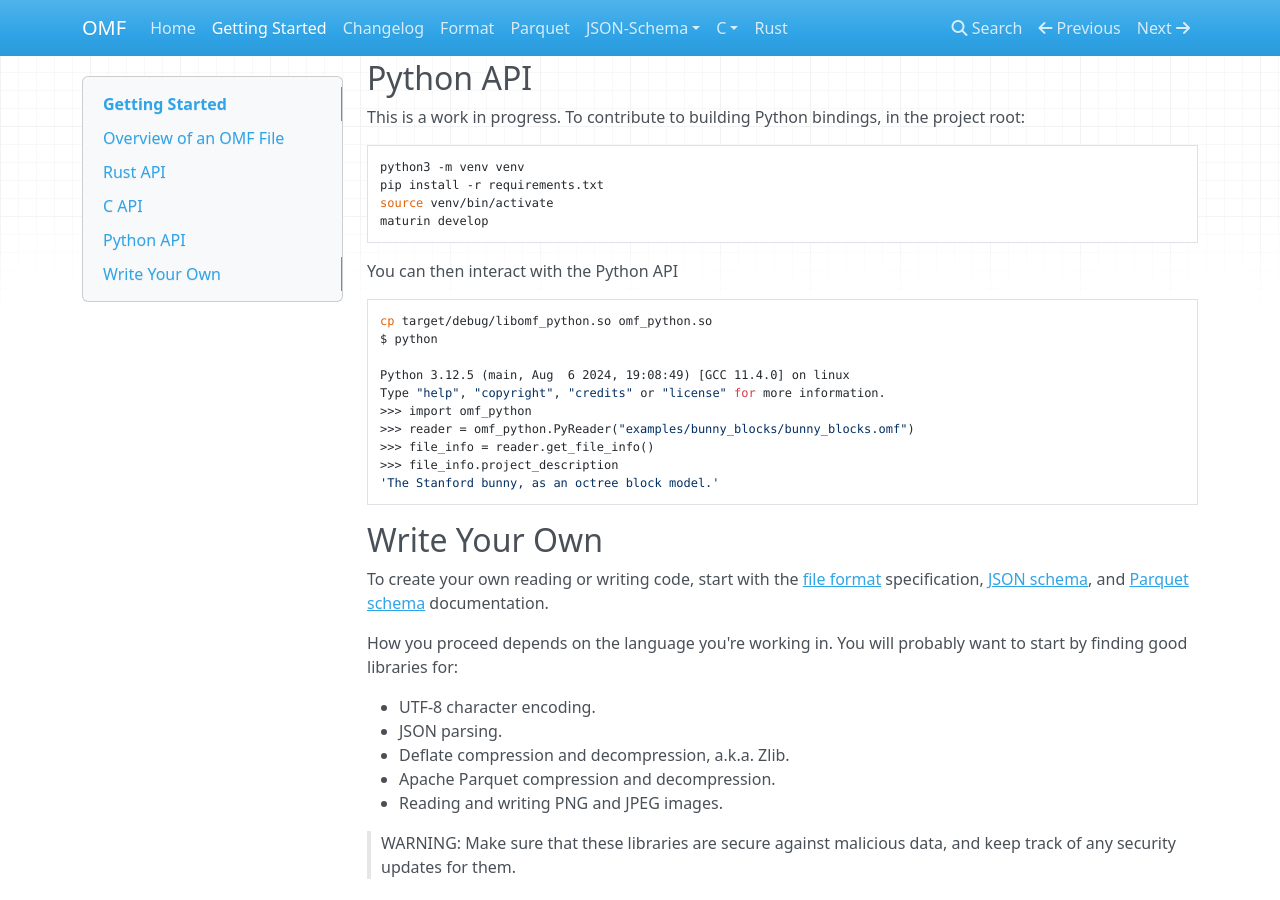
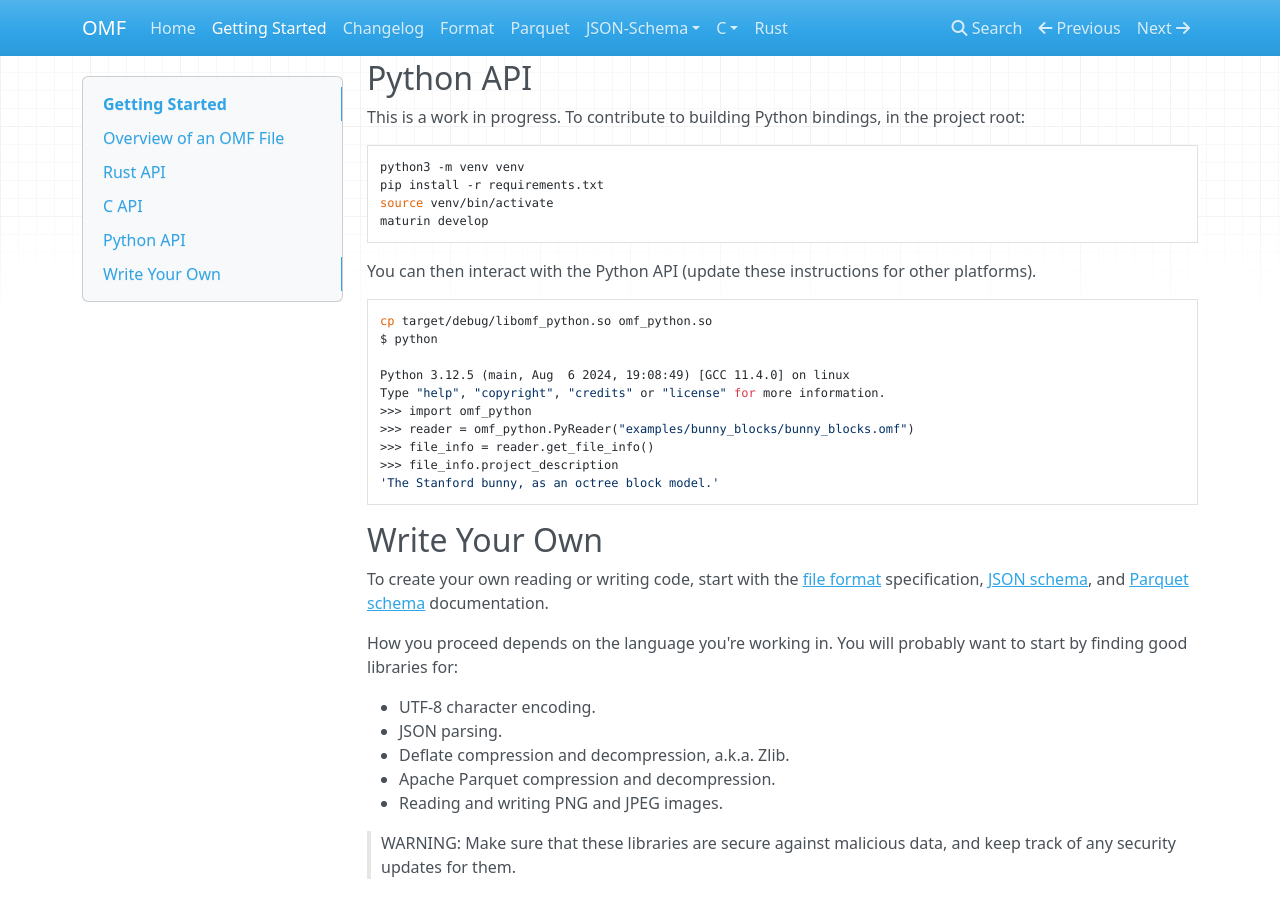
Before and after one commit to gmggroup/omf-rust, an MkDocs documentation site: the page built from docs/start.md, in a window 1280 px wide and 900 px high, scrolled down 647 px. Built offline with MkDocs 1.6.1, drawn with Linux system fonts in a browser that asks for light colours; nearby versions of some CDN libraries.

Commit message:
Need to add more instructions for other platforms (win/mac)

````diff
--- a/docs/start.md
+++ b/docs/start.md
@@ -45,7 +45,7 @@ source venv/bin/activate
 maturin develop
 ```
 
-You can then interact with the Python API
+You can then interact with the Python API (update these instructions for other platforms).
 
 ```sh
 cp target/debug/libomf_python.so omf_python.so
````
